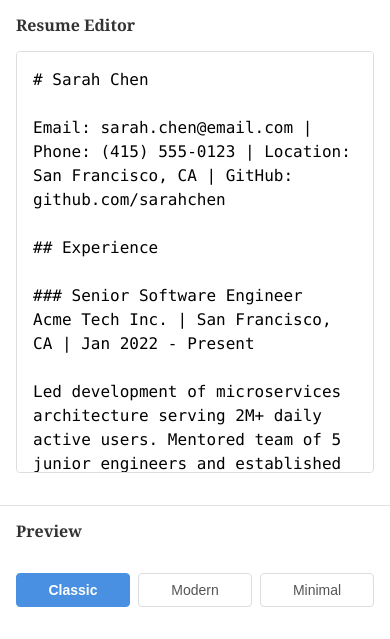
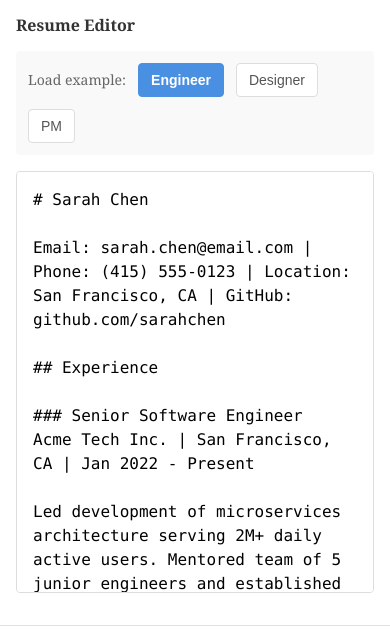
Before and after one commit to acreeger/resume-builder-feb23b, a website built with Vite: page index.html in a window 390 px wide. Shown: the top 639 px of the page. Built offline with nearby package versions, Linux system fonts and the light colour scheme.

Commit message:
fixes #10

```diff
--- a/index.html
+++ b/index.html
@@ -11,6 +11,12 @@
       <div class="container">
         <div class="editor-area">
           <h1>Resume Editor</h1>
+          <div class="example-loader">
+            <span>Load example:</span>
+            <button class="example-btn active" data-example="engineer">Engineer</button>
+            <button class="example-btn" data-example="designer">Designer</button>
+            <button class="example-btn" data-example="productManager">PM</button>
+          </div>
           <textarea id="markdown-input" placeholder="Enter your resume in Markdown format..."></textarea>
         </div>
         <div class="preview-area">
--- a/src/main.js
+++ b/src/main.js
@@ -17,6 +17,7 @@ function initializeApp() {
   const editorInput = document.getElementById('markdown-input')
   const previewContainer = document.getElementById('preview')
   const templateButtons = document.querySelectorAll('.template-btn')
+  const exampleBtns = document.querySelectorAll('.example-btn')
 
   // State for selected template
   let selectedTemplate = localStorage.getItem('selected-template') || 'classic'
@@ -31,6 +32,19 @@ function initializeApp() {
 
   // Initial preview render
   updatePreview()
+
+  // Wire up example loader buttons
+  exampleBtns.forEach(btn => {
+    btn.addEventListener('click', () => {
+      const exampleKey = btn.dataset.example
+      editorInput.value = examples[exampleKey]
+      localStorage.setItem('resume-content', editorInput.value)
+      updatePreview()
+      // Update active state
+      exampleBtns.forEach(b => b.classList.remove('active'))
+      btn.classList.add('active')
+    })
+  })
 
   // Set up live preview and localStorage persistence on input
   editorInput.addEventListener('input', () => {
--- a/src/style.css
+++ b/src/style.css
@@ -104,7 +104,24 @@ p {
   gap: 0.5rem;
 }
 
-.template-btn {
+.example-loader {
+  display: flex;
+  align-items: center;
+  gap: 0.75rem;
+  margin-bottom: 1rem;
+  padding: 0.75rem;
+  background-color: #f9f9f9;
+  border-radius: 4px;
+}
+
+.example-loader span {
+  font-size: 0.875rem;
+  font-weight: 500;
+  color: #666;
+}
+
+.template-btn,
+.example-btn {
   padding: 0.5rem 0.75rem;
   border: 1px solid #ddd;
   border-radius: 4px;
@@ -116,12 +133,14 @@ p {
   transition: all 0.2s ease;
 }
 
-.template-btn:hover {
+.template-btn:hover,
+.example-btn:hover {
   border-color: #4a90e2;
   color: #4a90e2;
 }
 
-.template-btn.active {
+.template-btn.active,
+.example-btn.active {
   background-color: #4a90e2;
   color: white;
   border-color: #4a90e2;
@@ -218,6 +237,11 @@ p {
     font-size: 1rem;
   }
 
+
+  .example-loader {
+    flex-wrap: wrap;
+  }
+
   .resume-name {
     font-size: 1.5rem;
     margin-bottom: 1.5rem;
```
